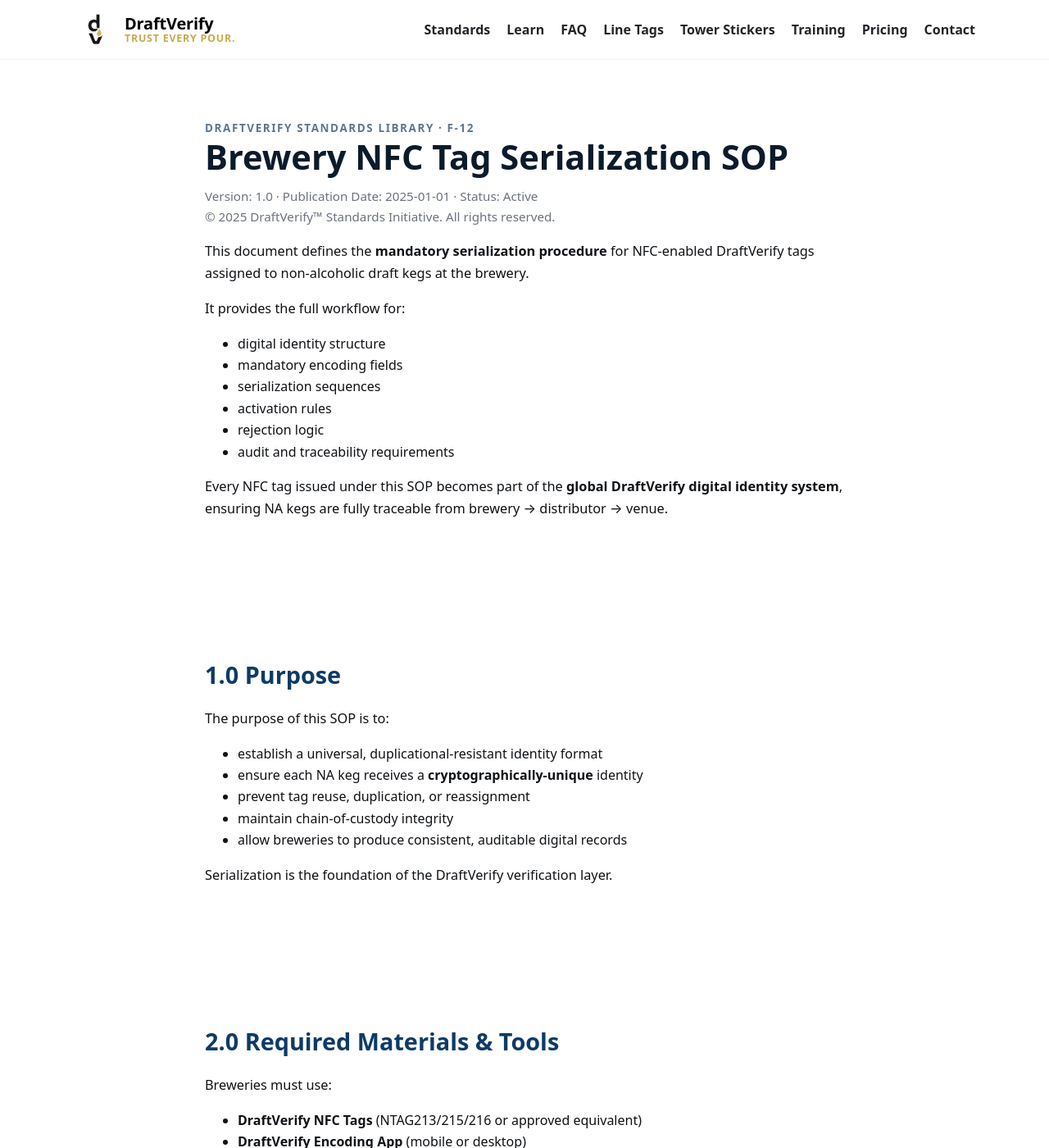
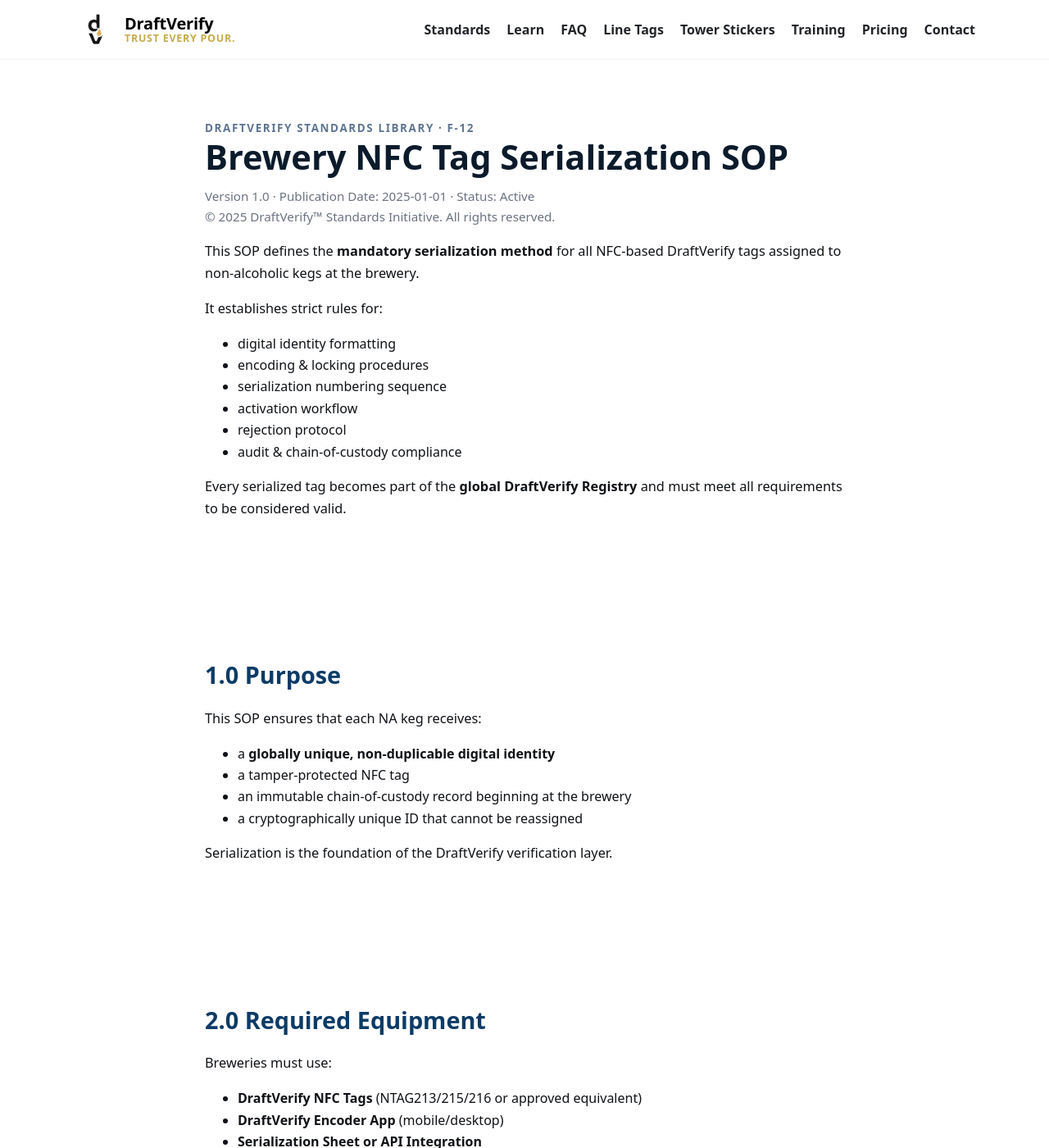
Before and after one commit to draftverify/draftverify.com, a Jekyll site: the page built from docs/f-12-brewery-serialization.md, in a window 1280 px wide and 1400 px high. Shown: the whole window at 82% size. Built offline with Jekyll 4.4.1, drawn with Linux system fonts in a browser that asks for light colours; some of the changed text lies outside the part shown.

Commit message:
Update f-12-brewery-serialization.md

````diff
--- a/docs/f-12-brewery-serialization.md
+++ b/docs/f-12-brewery-serialization.md
@@ -2,7 +2,7 @@
 layout: default
 title: "F-12 — Brewery NFC Tag Serialization SOP"
 permalink: /docs/brewery-serialization/
-description: "Official DraftVerify SOP for encoding, serializing, validating, and assigning NFC tags to non-alcoholic kegs at the brewery level."
+description: "Mandatory DraftVerify procedure for encoding, locking, validating, and assigning NFC tags to non-alcoholic kegs at the brewery."
 ---
 
 <section class="section">
@@ -11,25 +11,24 @@ description: "Official DraftVerify SOP for encoding, serializing, validating, an
 <div class="kicker">DraftVerify Standards Library · F-12</div>
 # Brewery NFC Tag Serialization SOP
 <p style="font-size:0.95rem;color:#6b7280;">
-Version: 1.0 · Publication Date: 2025-01-01 · Status: Active
+Version 1.0 · Publication Date: 2025-01-01 · Status: Active
 <br>© 2025 DraftVerify™ Standards Initiative. All rights reserved.
 </p>
 
-This document defines the **mandatory serialization procedure** for NFC-enabled DraftVerify tags assigned to non-alcoholic draft kegs at the brewery.
+This SOP defines the **mandatory serialization method** for all NFC-based DraftVerify tags assigned to non-alcoholic kegs at the brewery.
 
-It provides the full workflow for:
-- digital identity structure
-- mandatory encoding fields
-- serialization sequences
-- activation rules
-- rejection logic
-- audit and traceability requirements
+It establishes strict rules for:
+- digital identity formatting
+- encoding & locking procedures
+- serialization numbering sequence
+- activation workflow
+- rejection protocol
+- audit & chain-of-custody compliance
 
-Every NFC tag issued under this SOP becomes part of the **global DraftVerify digital identity system**, ensuring NA kegs are fully traceable from brewery → distributor → venue.
+Every serialized tag becomes part of the **global DraftVerify Registry** and must meet all requirements to be considered valid.
 
   </div>
 </section>
-
 
 
 <!-- SECTION 1 -->
@@ -38,13 +37,12 @@ Every NFC tag issued under this SOP becomes part of the **global DraftVerify dig
 
 ## 1.0 Purpose
 
-The purpose of this SOP is to:
+This SOP ensures that each NA keg receives:
 
-- establish a universal, duplicational-resistant identity format
-- ensure each NA keg receives a **cryptographically-unique** identity
-- prevent tag reuse, duplication, or reassignment
-- maintain chain-of-custody integrity
-- allow breweries to produce consistent, auditable digital records
+- a **globally unique, non-duplicable digital identity**
+- a tamper-protected NFC tag
+- an immutable chain-of-custody record beginning at the brewery
+- a cryptographically unique ID that cannot be reassigned
 
 Serialization is the foundation of the DraftVerify verification layer.
 
@@ -52,41 +50,39 @@ Serialization is the foundation of the DraftVerify verification layer.
 </section>
 
 
-
 <!-- SECTION 2 -->
 <section class="section">
   <div class="container" style="max-width:820px" markdown="1">
 
-## 2.0 Required Materials & Tools
+## 2.0 Required Equipment
 
 Breweries must use:
 
 - **DraftVerify NFC Tags** (NTAG213/215/216 or approved equivalent)
-- **DraftVerify Encoding App** (mobile or desktop)
+- **DraftVerify Encoder App** (mobile/desktop)
 - **Serialization Sheet or API Integration**
-- **Secure WiFi or Cellular Connection**
-- **Workstation in NA-Only Kegging Area**
-- **Optional QR Failover Labels** (hybrid systems only)
+- **Secure WiFi or LTE connection**
+- **Designated NA-only encoding workstation**
+- **Optional: QR failover labels**
 
 All NFC tags must be:
 
-- stored dry
-- protected from strong magnets
+- inventoried upon arrival
+- stored dry and dust-free
 - kept below 45°C
-- inventoried and tracked
+- protected from magnetic interference
 
-Untracked tags are **not permitted** for use.
+Tags without confirmed inventory records are **prohibited**.
 
   </div>
 </section>
-
 
 
 <!-- SECTION 3 -->
 <section class="section">
   <div class="container" style="max-width:820px" markdown="1">
 
-## 3.0 Digital Identity Structure (Mandatory)
+## 3.0 Digital Identity Schema (MANDATORY)
 
 Each NFC tag must encode the official DraftVerify identity string:
 
@@ -94,42 +90,219 @@ Each NFC tag must encode the official DraftVerify identity string:
 
 Where:
 
-| Segment | Description |
-|--------|-------------|
-| **DV** | DraftVerify master prefix |
-| **KG** | Identifies object type = keg |
+| Segment | Definition |
+|--------|------------|
+| **DV** | DraftVerify system prefix |
+| **KG** | Object class = keg |
 | **YYYY** | Year of serialization |
-| **BREWERYCODE** | 3–6 character alphanumeric brewery code |
-| **#####** | Sequential 5-digit ID, zero-padded |
+| **BREWERYCODE** | 3–6 character brewery identifier |
+| **#####** | Zero-padded sequential serial number |
 
 ### Example
-**DV-KG-2025-ATB-00412**
+**DV-KG-2025-HOPCO-00412**
 
-This identity is the **sole globally valid identity** for the keg.
-Brewery-internal numbers may not replace or modify it.
+This identity must be used **exactly as written**—no substitutions or internal formats permitted.
+
+  </div>
+</section>
+<!-- SECTION 4 -->
+<section class="section">
+  <div class="container" style="max-width:820px">
+
+    <h2>4.0 Required NFC Encoding Fields</h2>
+
+    <p>Each NFC tag must contain the following records:</p>
+
+    <h3>4.1 Primary NDEF Text Record (MANDATORY)</h3>
+    <pre>DV-KG-YYYY-BREWERYCODE-#####</pre>
+
+    <h3>4.2 Secondary JSON Metadata (MANDATORY)</h3>
+    <pre>{
+  "dv_version": "1.0",
+  "object": "keg",
+  "brewery": "BREWERYCODE",
+  "year": "YYYY",
+  "serial": "#####"
+}</pre>
+
+    <h3>4.3 Optional URL Pointer</h3>
+    <pre>https://registry.draftverify.com/keg/DV-KG-YYYY-BREWERYCODE-#####</pre>
+
+    <h3>4.4 Tag Locking Requirements</h3>
+    <ul>
+      <li>Write-lock must be applied</li>
+      <li>Password protection (if supported)</li>
+      <li>UID must remain readable and unaltered</li>
+    </ul>
+    <p><strong>Any unlocked or relockable tag is invalid.</strong></p>
 
   </div>
 </section>
 
 
 
-<!-- SECTION 4 -->
+<!-- SECTION 5 -->
 <section class="section">
-  <div class="container" style="max-width:820px" markdown="1">
+  <div class="container" style="max-width:820px">
 
-## 4.0 Mandatory NFC Fields to Encode
+    <h2>5.0 Serialization Workflow (FOLLOW IN EXACT ORDER)</h2>
 
-Each NFC tag must contain:
+    <ol>
+      <li>Retrieve next available serial number</li>
+      <li>Scan blank NFC tag</li>
+      <li>Confirm the tag has no existing NDEF records</li>
+      <li>Encode primary identity</li>
+      <li>Encode JSON metadata</li>
+      <li>Validate format using DraftVerify Encoder</li>
+      <li>Apply write-lock</li>
+      <li>Log serialization in system/API</li>
+      <li>Affix tag to keg coupler location</li>
+      <li>Proceed to activation workflow (see F-13)</li>
+    </ol>
 
-1. **Primary Identifier (NDEF Text Record)**
-   - `DV-KG-YYYY-BREWERYCODE-#####`
+    <p><strong>Skipping, altering, or reordering any step is a violation of the DraftVerify Standard.</strong></p>
 
-2. **Secondary Metadata (JSON Block)**
-   ```json
-   {
-     "dv_version": "1.0",
-     "type": "keg",
-     "brewery": "BREWERYCODE",
-     "year": "YYYY",
-     "serial": "#####"
-   }
+  </div>
+</section>
+
+
+
+<!-- SECTION 6 -->
+<section class="section">
+  <div class="container" style="max-width:820px">
+
+    <h2>6.0 Rejection Criteria</h2>
+
+    <p>A tag must be rejected if:</p>
+
+    <ul>
+      <li>Serialization format is incorrect</li>
+      <li>UID conflict or corruption detected</li>
+      <li>Tag does not lock fully</li>
+      <li>Encoding fails or partially writes</li>
+      <li>Physical damage is present</li>
+      <li>Serial number already exists in registry</li>
+    </ul>
+
+    <p>Rejected tags must be immediately:</p>
+
+    <ul>
+      <li>Recorded in the rejection log</li>
+      <li>Marked as destroyed</li>
+      <li>Physically disposed of</li>
+    </ul>
+
+    <p><strong>No rejected tag may enter the supply chain.</strong></p>
+
+  </div>
+</section>
+
+
+
+<!-- SECTION 7 -->
+<section class="section">
+  <div class="container" style="max-width:820px">
+
+    <h2>7.0 Activation Requirements</h2>
+
+    <p>Activation (defined in F-13) must include:</p>
+
+    <ul>
+      <li>Linking NFC identity → batch → product</li>
+      <li>Confirming NA-only production path</li>
+      <li>Adding staff ID and timestamp</li>
+      <li>Confirming transfer to NA-only cold room</li>
+    </ul>
+
+    <p><strong>Any keg shipped without activation is NOT DraftVerify compliant.</strong></p>
+
+  </div>
+</section>
+<!-- SECTION 8 -->
+<section class="section">
+  <div class="container" style="max-width:820px">
+
+    <h2>8.0 Traceability & Chain-of-Custody</h2>
+
+    <p>The brewery must maintain the following records for every serialized tag:</p>
+
+    <ul>
+      <li>Serialization log (identity → tag UID → timestamp → staff ID)</li>
+      <li>Tag inventory log (received → used → rejected → destroyed)</li>
+      <li>UID integrity records</li>
+      <li>Rejected tag log</li>
+      <li>Batch linkage record</li>
+      <li>Activation record (see F-13)</li>
+    </ul>
+
+    <p>
+      These records form the <strong>first stage of the DraftVerify chain-of-custody</strong> and must be available
+      for audit review at any time.
+    </p>
+
+    <p><strong>Minimum retention requirement: 24 months.</strong></p>
+
+  </div>
+</section>
+
+
+
+<!-- SECTION 9 -->
+<section class="section">
+  <div class="container" style="max-width:820px">
+
+    <h2>9.0 Audit Protocol</h2>
+
+    <p>DraftVerify may audit any brewery participating in the standard. Audit scope includes:</p>
+
+    <ul>
+      <li>Serialization accuracy and identity formatting</li>
+      <li>UID collision checks</li>
+      <li>Inventory vs. applied tag reconciliation</li>
+      <li>Rejected tag volumes vs. explanations</li>
+      <li>Activation compliance for all NA kegs</li>
+      <li>Chain-of-custody completeness</li>
+    </ul>
+
+    <p>Non-compliance may result in:</p>
+
+    <ul>
+      <li>Temporary suspension from DraftVerify</li>
+      <li>Revocation of certification status</li>
+      <li>Immediate halt to tag shipments</li>
+      <li>Mandatory corrective action plan</li>
+    </ul>
+
+    <p>
+      <strong>Audit failure remains on record for 12 months.</strong>
+    </p>
+
+  </div>
+</section>
+
+
+
+<!-- SECTION 10 -->
+<section class="section">
+  <div class="container" style="max-width:820px">
+
+    <h2>10.0 Intellectual Property Notice</h2>
+
+    <p>
+      All serialization schemas, identity structures, encoding formats, workflows, locking rules, and
+      registry-linkage processes described in this SOP are the exclusive intellectual property of the
+      <strong>DraftVerify™ Standards Initiative</strong>.
+    </p>
+
+    <p>
+      Unauthorized reproduction, modification, adaptation, or distribution is strictly prohibited under
+      international copyright law.
+    </p>
+
+    <p>
+      Any attempt to recreate, reverse-engineer, or implement these systems without written authorization
+      constitutes copyright infringement and may result in immediate legal action.
+    </p>
+
+  </div>
+</section>
````
